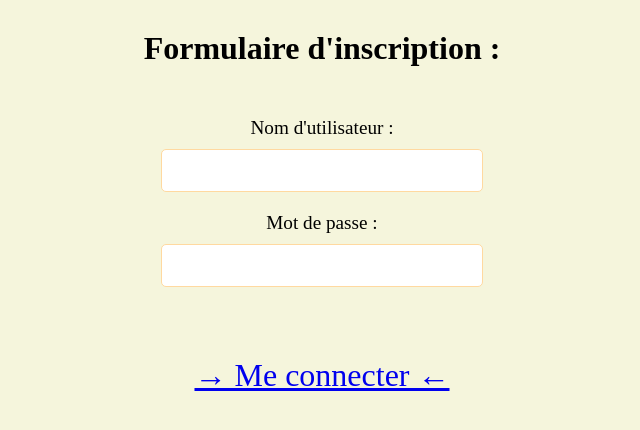
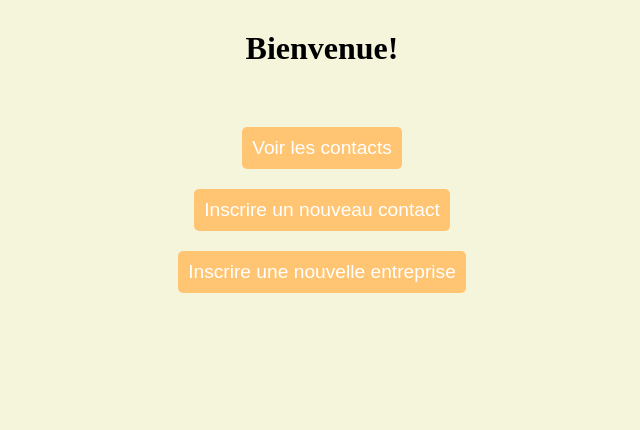
Before and after one commit to Flys3r/La-jolie-boite-a-code, a Flask app: page /form in a window 1280 px wide. Shown: the top 430 px of the page, without its empty margins (318-958 px from the left). Run offline with Flask 2, Linux system fonts and the light colour scheme; some libraries are stand-ins or nearby versions.

Commit message:
Update form.html

```diff
--- a/templates/form.html
+++ b/templates/form.html
@@ -7,15 +7,11 @@
     <link rel="stylesheet" href="{{ url_for('static', filename='style.css') }}">
 </head>
 <body>
-    <h1>Formulaire d'inscription :</h1>
-    <form action="#" method="post">
-        <label for="username">Nom d'utilisateur :</label>
-        <input type="texte" id="username" name="username" required>
-        <label for="password">Mot de passe :</label>
-        <input type="password" id="password" name="password" required>
-        <div class="en-tete">
-            <a href="success">→ Me connecter ←</a>
-        </div>
-      </form>
+    <h1>Bienvenue!</h1>
+	<div class="container">
+        <a href=".contacts.html"><button>Voir les contacts</button></a>
+		<a href=".inscriptioncontacts.html"><button>Inscrire un nouveau contact</button></a>
+        <a href=".inscriptionboites.html"><button>Inscrire une nouvelle entreprise</button></a>
+	</div>
 </body>
 </html>
```
